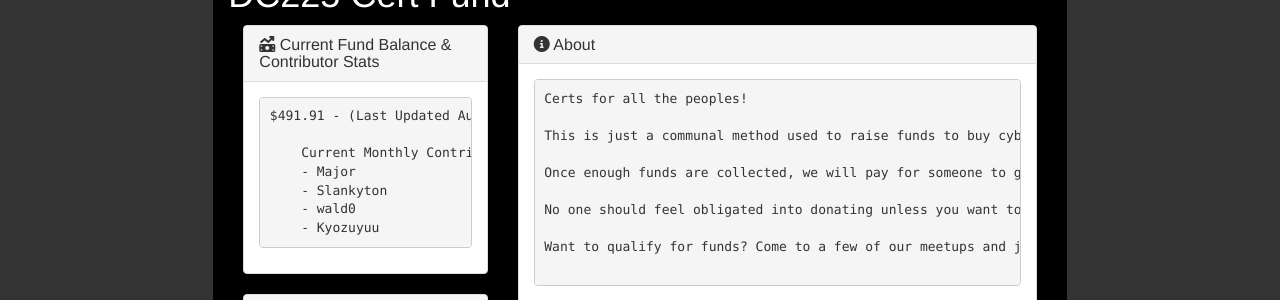
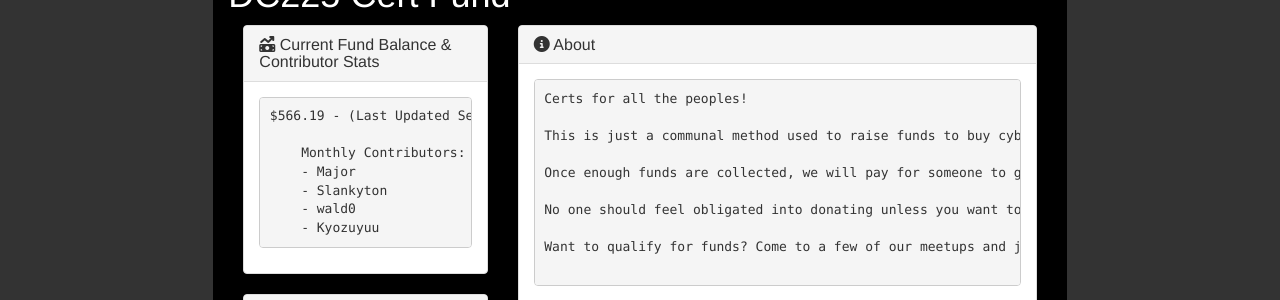
Before and after one commit to dc225/dc225.github.io, a Jekyll site: the page certfund.html, which Jekyll copies as it is, in a window 1280 px wide. Shown: the part 294-594 px from the top of the page. Built offline with Jekyll 4.4.1, drawn with Linux system fonts in a browser that asks for light colours; nearby versions of some CDN libraries.

Commit message:
Update certfund.html

```diff
--- a/certfund.html
+++ b/certfund.html
@@ -111,8 +111,8 @@ We <3 You. Join Us.
     <div class="panel-heading">
       <h3 class="panel-title"><b class="fa-solid fa-money-bill-trend-up"></b> Current Fund Balance & Contributor Stats</h3>
     </div>
-    <div class="panel-body"><pre>$491.91 - (Last Updated Aug 03 2025)<br>
-    Current Monthly Contributors:
+    <div class="panel-body"><pre>$566.19 - (Last Updated September 10 2025)<br>
+    Monthly Contributors:
     - Major
     - Slankyton
     - wald0
```
